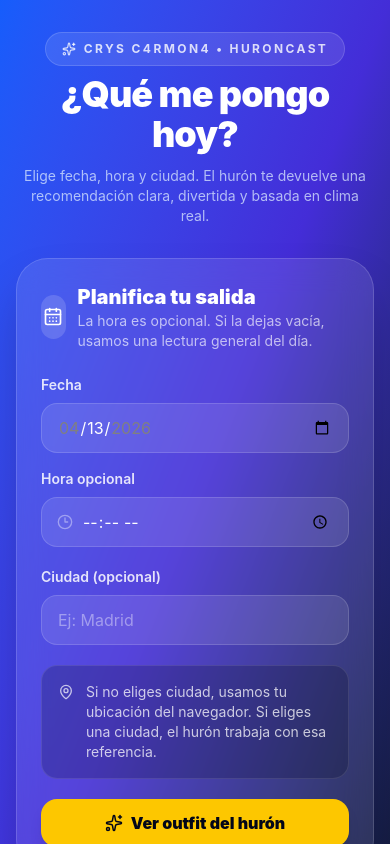
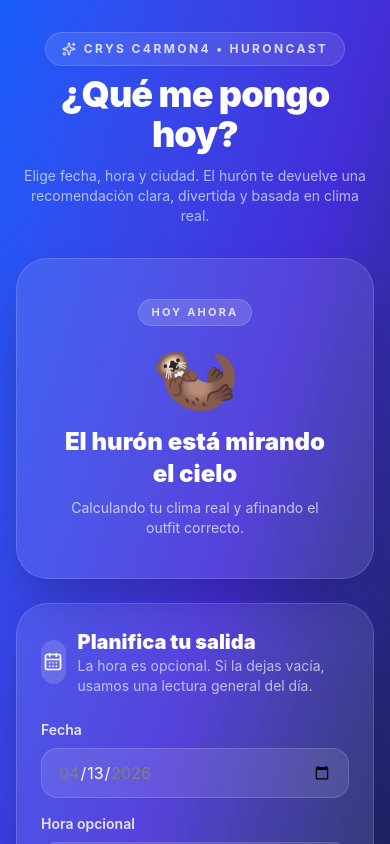
Before and after one commit to crysc4rmon4-web/HuronCast, a Next.js app: page / in a window 390 px wide. Shown: the top 844 px of the page. Built offline with nearby package versions, Linux system fonts and the light colour scheme; no server answers.

Commit message:
feat: add mobile-first auto-loaded hero with GPS fallback

```diff
--- a/src/components/WeatherPlanner.tsx
+++ b/src/components/WeatherPlanner.tsx
@@ -1,16 +1,22 @@
 "use client";
 
-import { useMemo, useState } from "react";
+import { useEffect, useMemo, useRef, useState } from "react";
 import { CalendarDays, Clock3, Sparkles, MapPin } from "lucide-react";
 import { useWeather } from "../hooks/useWeather";
 import HuronDisplay from "./HuronDisplay";
-import { resolveCity, searchCity, type CityResult } from "../lib/geocoding";
+import { searchCity, type CityResult } from "../lib/geocoding";
 
 function toDateInputValue(date: Date) {
   const year = date.getFullYear();
   const month = `${date.getMonth() + 1}`.padStart(2, "0");
   const day = `${date.getDate()}`.padStart(2, "0");
   return `${year}-${month}-${day}`;
+}
+
+function toTimeInputValue(date: Date) {
+  const hours = `${date.getHours()}`.padStart(2, "0");
+  const minutes = `${date.getMinutes()}`.padStart(2, "0");
+  return `${hours}:${minutes}`;
 }
 
 function addDays(date: Date, days: number) {
@@ -24,14 +30,26 @@ export default function WeatherPlanner() {
 
   const today = useMemo(() => new Date(), []);
   const [date, setDate] = useState(toDateInputValue(today));
-  const [time, setTime] = useState("");
+  const [time, setTime] = useState(toTimeInputValue(today));
   const [cityQuery, setCityQuery] = useState("");
   const [results, setResults] = useState<CityResult[]>([]);
   const [selectedCity, setSelectedCity] = useState<CityResult | null>(null);
   const [cityError, setCityError] = useState<string | null>(null);
 
+  const didAutoLoad = useRef(false);
+
   const minDate = useMemo(() => toDateInputValue(new Date()), []);
   const maxDate = useMemo(() => toDateInputValue(addDays(new Date(), 16)), []);
+
+  useEffect(() => {
+    if (didAutoLoad.current) return;
+    didAutoLoad.current = true;
+
+    void runForecast({
+      date: toDateInputValue(new Date()),
+      time: toTimeInputValue(new Date()),
+    });
+  }, [runForecast]);
 
   async function handleCitySearch(value: string) {
     setCityQuery(value);
@@ -56,10 +74,13 @@ export default function WeatherPlanner() {
     let city = selectedCity;
 
     if (!city && cityQuery.trim()) {
-      city = await resolveCity(cityQuery);
+      const res = await searchCity(cityQuery);
+      city = res[0] ?? null;
 
       if (!city) {
-        setCityError(`No encontramos una ciudad válida para "${cityQuery}". Prueba con otro nombre o selecciónala desde la lista.`);
+        setCityError(
+          `No encontramos una ciudad válida para "${cityQuery}". Prueba con otro nombre o selecciónala desde la lista.`
+        );
         return;
       }
 
@@ -93,7 +114,7 @@ export default function WeatherPlanner() {
         </header>
 
         <section className="grid gap-6 lg:grid-cols-[1.05fr_0.95fr] lg:items-start">
-          <div className="rounded-[2rem] border border-white/15 bg-white/10 p-6 shadow-2xl backdrop-blur-lg">
+          <div className="order-2 rounded-[2rem] border border-white/15 bg-white/10 p-6 shadow-2xl backdrop-blur-lg lg:order-1">
             <div className="mb-6 flex items-center gap-3">
               <div className="flex h-11 w-11 items-center justify-center rounded-2xl bg-white/15">
                 <CalendarDays size={20} />
@@ -202,15 +223,18 @@ export default function WeatherPlanner() {
             </form>
           </div>
 
-          <div className="flex w-full justify-center">
+          <div className="order-1 flex w-full justify-center lg:order-2">
             {loading && (
               <div className="flex w-full max-w-lg flex-col items-center justify-center rounded-[2rem] border border-white/15 bg-white/10 p-10 text-center shadow-2xl backdrop-blur-lg">
+                <span className="mb-3 inline-flex rounded-full border border-white/15 bg-white/15 px-3 py-1 text-[11px] font-bold uppercase tracking-[0.2em] text-white/80">
+                  Hoy ahora
+                </span>
                 <span className="mb-4 text-7xl">🦦</span>
                 <h3 className="text-2xl font-black">
-                  El hurón está analizando el clima...
+                  El hurón está mirando el cielo
                 </h3>
                 <p className="mt-2 text-sm text-white/70">
-                  Mirando temperatura, viento, lluvia y todo lo que hace falta para salir bien vestido.
+                  Calculando tu clima real y afinando el outfit correcto.
                 </p>
               </div>
             )}
--- a/src/hooks/useWeather.ts
+++ b/src/hooks/useWeather.ts
@@ -1,4 +1,4 @@
-import { useState } from "react";
+import { useCallback, useState } from "react";
 import { getWeatherData } from "../lib/weather";
 import { getHuronAdvice, type HuronResponse } from "../lib/engine";
 
@@ -11,7 +11,11 @@ type ForecastRequest = {
 
 function getPosition(): Promise<GeolocationPosition> {
   return new Promise((resolve, reject) => {
-    navigator.geolocation.getCurrentPosition(resolve, reject);
+    navigator.geolocation.getCurrentPosition(resolve, reject, {
+      enableHighAccuracy: true,
+      timeout: 10000,
+      maximumAge: 60000,
+    });
   });
 }
 
@@ -20,7 +24,7 @@ export function useWeather() {
   const [loading, setLoading] = useState(false);
   const [error, setError] = useState<string | null>(null);
 
-  const runForecast = async ({ date, time, lat, lon }: ForecastRequest) => {
+  const runForecast = useCallback(async ({ date, time, lat, lon }: ForecastRequest) => {
     setLoading(true);
     setError(null);
 
@@ -28,34 +32,32 @@ export function useWeather() {
       let latitude = lat;
       let longitude = lon;
 
-    // fallback GPS si no hay ciudad
-    if (!latitude || !longitude) {
+      if (latitude == null || longitude == null) {
+        try {
           const position = await getPosition();
           latitude = position.coords.latitude;
           longitude = position.coords.longitude;
+        } catch {
+          throw new Error("No pudimos usar tu ubicación. Escribe una ciudad para continuar.");
+        }
       }
 
-    const weatherRaw = await getWeatherData(
-      latitude!,
-      longitude!,
-      date,
-      time
-    );
-
+      const weatherRaw = await getWeatherData(latitude, longitude, date, time);
       const advice = getHuronAdvice(weatherRaw);
 
       setData({
         ...advice,
-      selectionLabel: time
-        ? `${date} • ${time}`
-        : `${date} • día completo`,
+        selectionLabel: time ? `${date} • ${time}` : `${date} • día completo`,
       });
     } catch (err) {
-    setError("No pudimos obtener el clima.");
+      setData(null);
+      setError(
+        err instanceof Error ? err.message : "No pudimos obtener el clima."
+      );
     } finally {
       setLoading(false);
     }
-};
+  }, []);
 
   return { data, loading, error, runForecast };
 }
```
Lines whose indentation alone changed are shown as unchanged.
